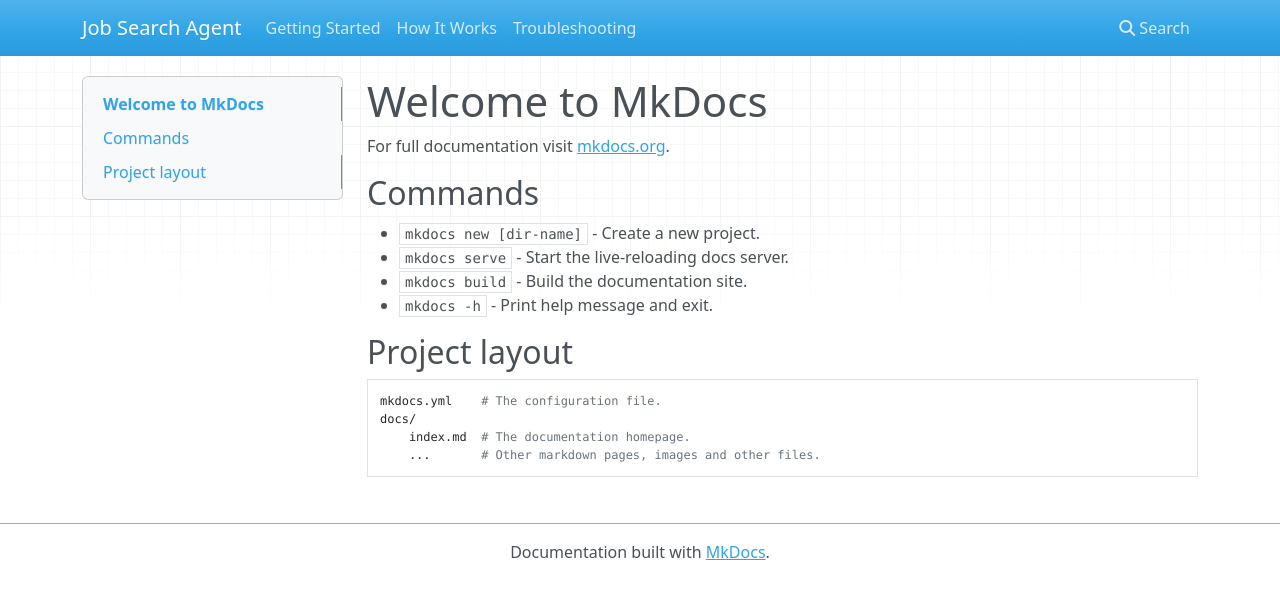
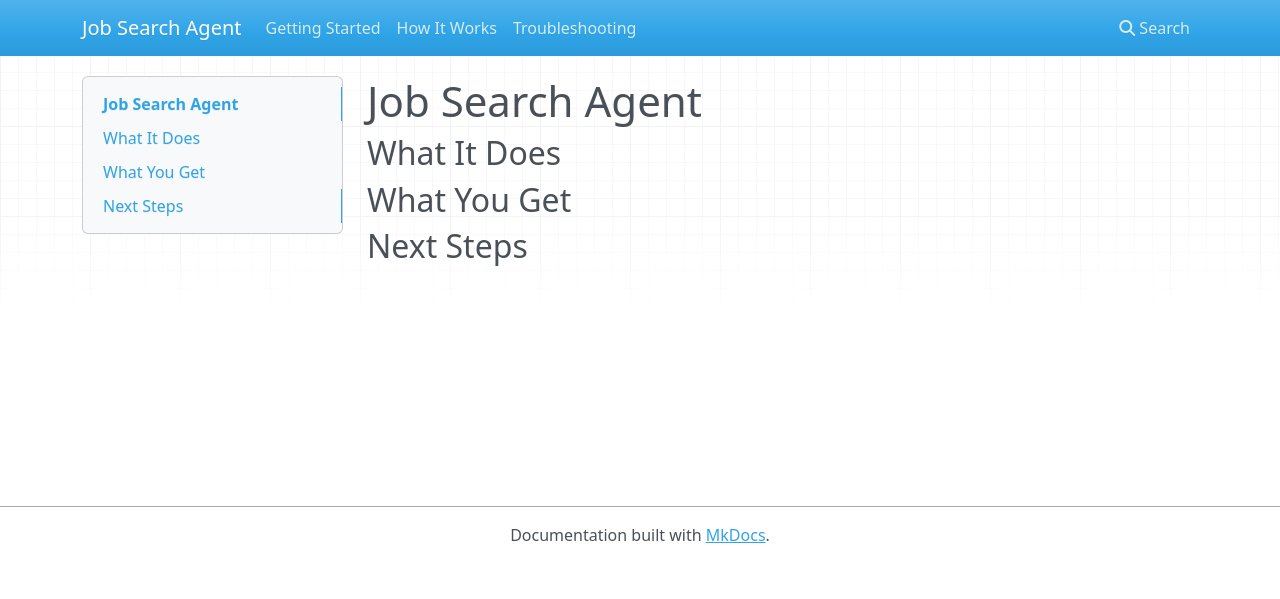
Before and after one commit to stacyrch2019/job-search-agent-docs, an MkDocs documentation site: the page built from docs/index.md, in a window 1280 px wide. Shown: the top 599 px of the page. Built offline with MkDocs 1.6.1, drawn with Linux system fonts in a browser that asks for light colours; nearby versions of some CDN libraries.

Commit message:
adding scaffolding

```diff
--- a/docs/index.md
+++ b/docs/index.md
@@ -1,17 +1,4 @@
-# Welcome to MkDocs
-
-For full documentation visit [mkdocs.org](https://www.mkdocs.org).
-
-## Commands
-
-* `mkdocs new [dir-name]` - Create a new project.
-* `mkdocs serve` - Start the live-reloading docs server.
-* `mkdocs build` - Build the documentation site.
-* `mkdocs -h` - Print help message and exit.
-
-## Project layout
-
-    mkdocs.yml    # The configuration file.
-    docs/
-        index.md  # The documentation homepage.
-        ...       # Other markdown pages, images and other files.
+# Job Search Agent
+## What It Does
+## What You Get
+## Next Steps
```
Also changed, not shown: docs/troubleshooting.md (+5 -0 lines).
